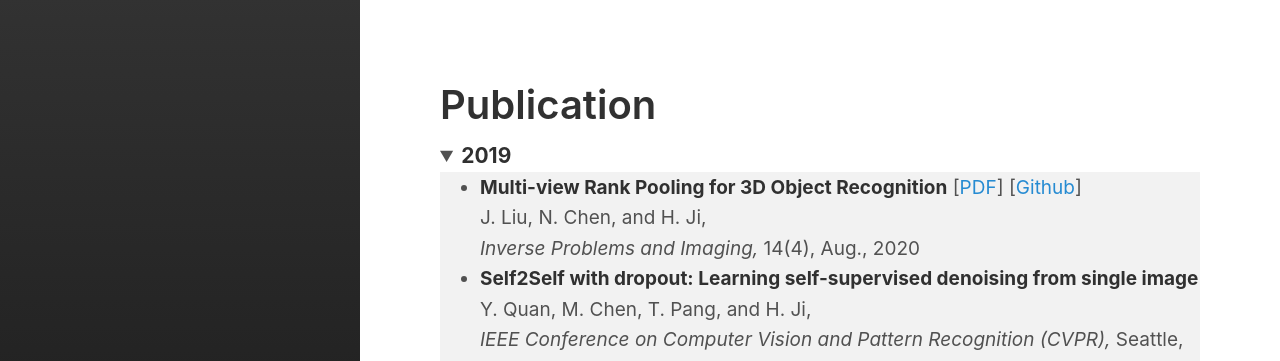
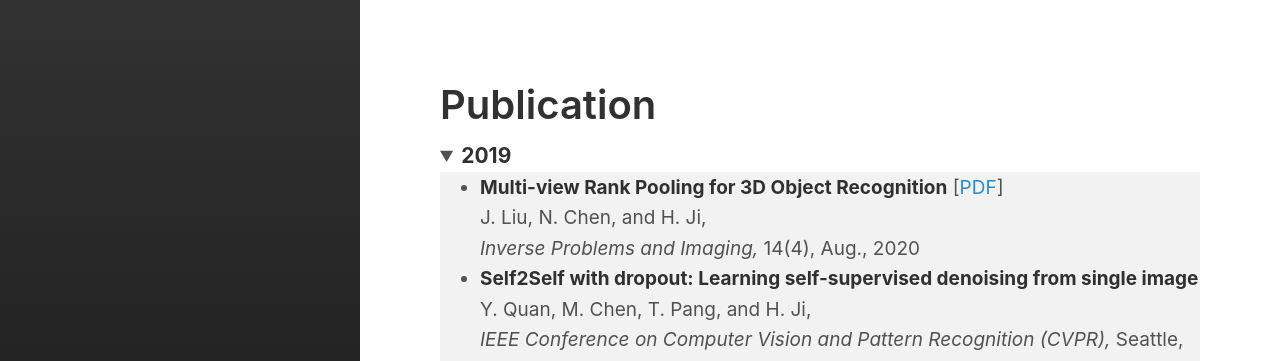
Before and after one commit to Dofboom/Dofboom.github.io, a Jekyll site: the page built from category/c.md, in a window 1280 px wide and 943 px high. Shown: the top 361 px of the window. Built offline with Jekyll 4.4.1, drawn with Linux system fonts in a browser that asks for light colours.

Commit message:
Update c.md

```diff
--- a/category/c.md
+++ b/category/c.md
@@ -6,7 +6,7 @@ title: Publication
 <details open="">
 <summary><span style="font-size: 105%;"><strong>2019</strong></span></summary>
 <ul style="background-color: #f2f2f2;">
-<li><span style="font-size: 95%;"><strong>Multi-view Rank Pooling for 3D Object Recognition</strong> [<a href="https://github.com/Dofboom/Dofboom.github.io/blob/master/papers/Multi-view%20Rank%20Pooling%20for%203D%20Object%20Recognition.pdf">PDF</a>] [<a href="https://github.com/jiulongliu/SOFPI-DR-Net-DOT">Github</a>]</span><br />
+<li><span style="font-size: 95%;"><strong>Multi-view Rank Pooling for 3D Object Recognition</strong> [<a href="https://github.com/Dofboom/Dofboom.github.io/blob/master/papers/Multi-view%20Rank%20Pooling%20for%203D%20Object%20Recognition.pdf"  download>PDF</a>]</span><br />
 <span style="font-size: 95%;"> J. Liu, N. Chen, and H. Ji,<br />
  <em>Inverse Problems and Imaging,</em> 14(4),  Aug., 2020</span></li>
 <li><span style="font-size: 95%;"><strong>Self2Self with dropout: Learning self-supervised denoising from single image</strong> <!-- [<a href="https://blog.nus.edu.sg/matjh/files/2020/03/CVPR2020_Denoising.pdf">PDF</a>]--></span><br />
```
